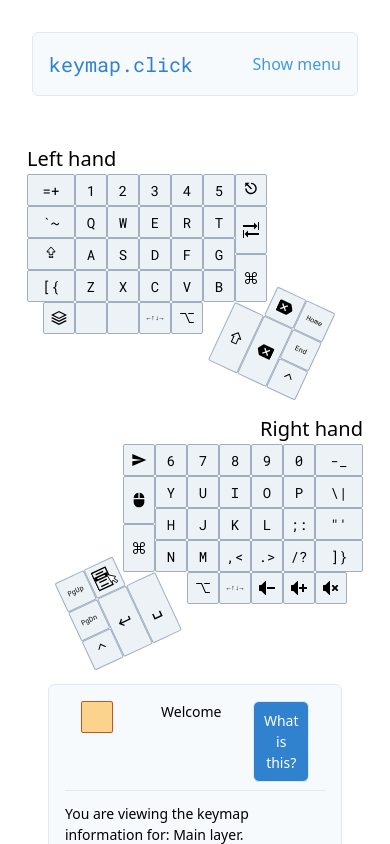
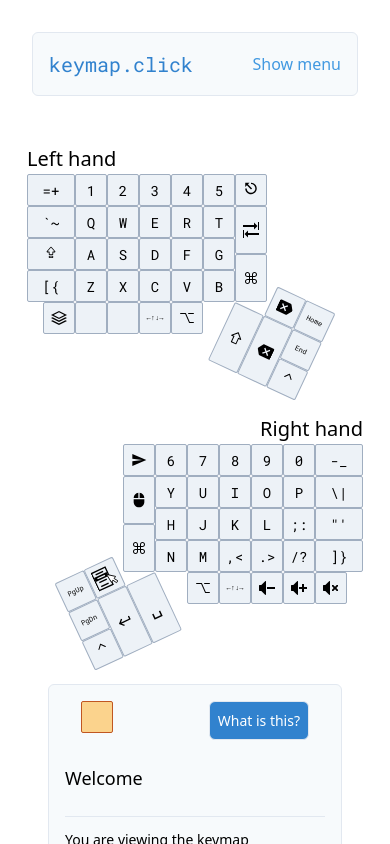
Before and after one commit to mrled/keymap.click, a Next.js app: page / in a window 390 px wide. Shown: the top 844 px of the page. Built offline with nearby package versions, Linux system fonts and the light colour scheme.

Commit message:
Move title/guide under grid/help in nav bar
This improves the layout on mobile dramtically.

```diff
--- a/src/components/keyInfo.jsx
+++ b/src/components/keyInfo.jsx
@@ -50,21 +50,25 @@ const HelpButton = ({ help, setHelp }) => {
 
 const PanelNavBar = ({ tbKeyGrid, title, guideInfo, help, setHelp }) => {
   return (
-    <div className="border-b pb-2 mb-2 flex">
+    <div className="border-b pb-2 mb-2">
+      <div className="flex">
+        <div className="flex-col px-4">
+          {tbKeyGrid}
+        </div>
 
-      <div className="flex-col px-4">
-        {tbKeyGrid}
+        <div className=" flex-col ml-auto px-4">
+          <HelpButton help={help} setHelp={setHelp} />
+        </div >
+      </div >
+
+      <div className="">
+        <h2 className="text-lg md:text-2xl">{title}</h2>
       </div>
 
-      <div className="flex-col px-4 ">
-        <h2 className="text-sm md:text-2xl">{title}</h2>
+      <div className="py-2">
         {guideInfo ? guideInfo : <></>}
       </div>
-
-      <div className=" flex-col ml-auto px-4">
-        <HelpButton help={help} setHelp={setHelp} />
-      </div >
-    </div >
+    </div>
   );
 }
 
```
